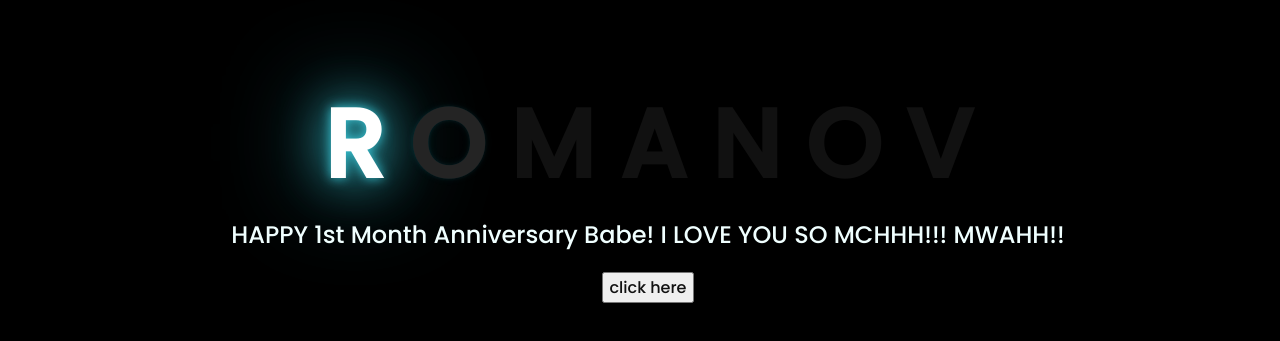
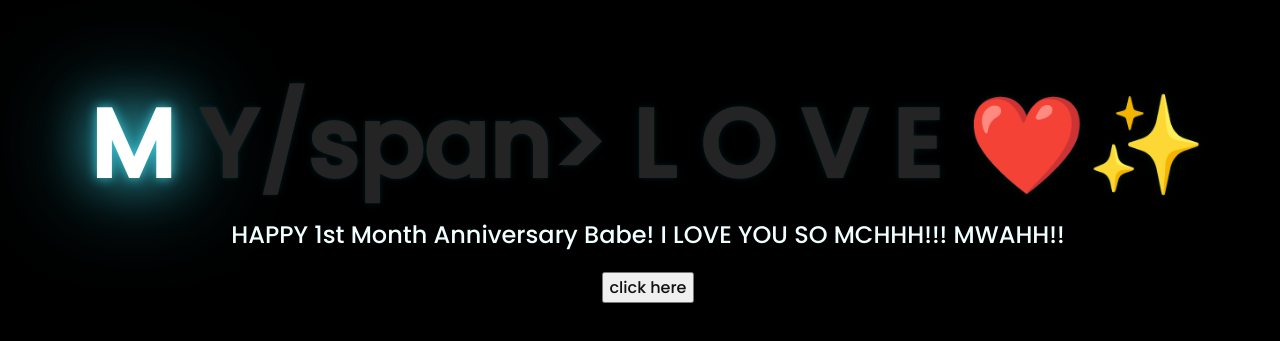
Before and after one commit to ZADEMEADOWS01/one-month-anniversary01, a plain HTML site: page index.html in a window 1280 px wide. Shown: the part 221-562 px from the top of the page. Drawn offline with Linux system fonts and the light colour scheme.

Commit message:
Update index.html

```diff
--- a/index.html
+++ b/index.html
@@ -10,13 +10,13 @@
 </head>
 <body>
     <div class="greetings">
-        <span>R</span>
-        <span>O</span>
         <span>M</span>
-        <span>A</span>
-        <span>N</span>
+        <span>Y/span>
+        <span>L</span>
         <span>O</span>
         <span>V</span>
+        <span>E</span>
+        <span>❤️✨</span>
     </div>
     <div class="description">
         <span>HAPPY 1st Month Anniversary Babe! I LOVE YOU SO MCHHH!!! MWAHH!!</span>
```
